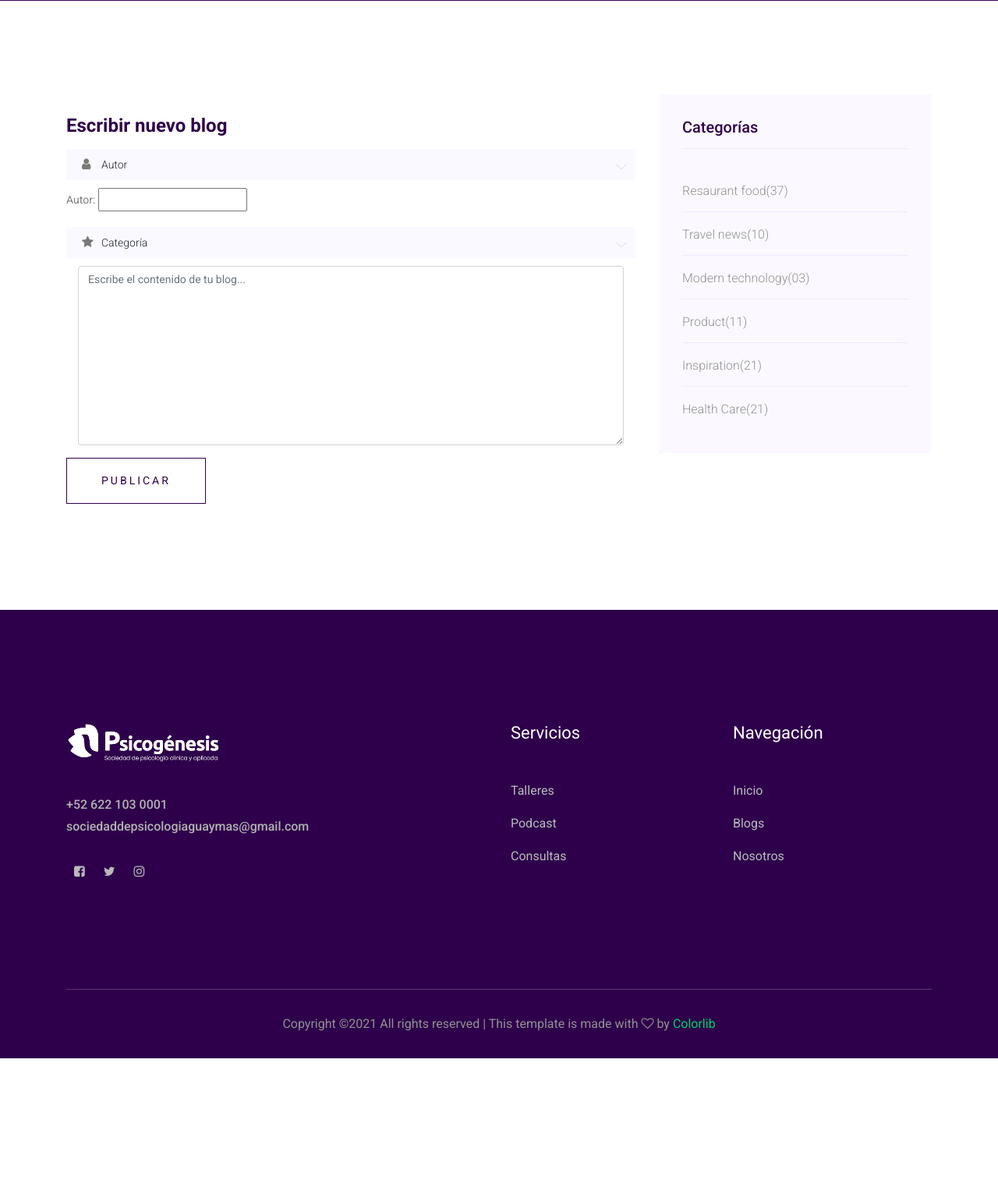
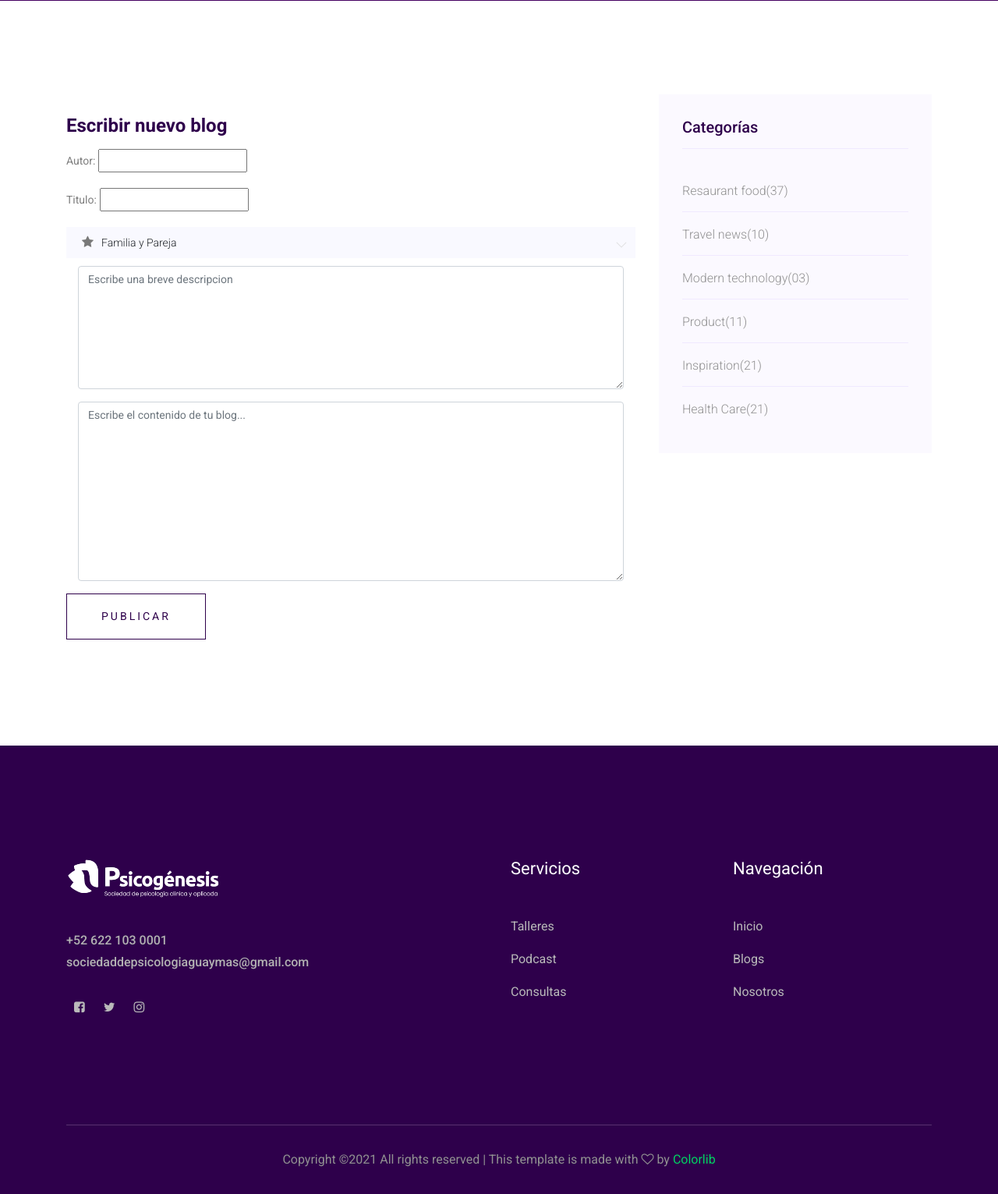
Before and after one commit to MarioJRG/psicogenesis1, a PHP site: page /agregar_blog.php in a window 1280 px wide. Shown: the part 499-2030 px from the top of the page at 78% size. Before the commit the page ends 1856 px from the top, so only its background shows below. Run offline with PHP 8.4, Linux system fonts and the light colour scheme; some web fonts are replaced.

Commit message:
ya guarda pero sin imagenes

```diff
--- a/agregar_blog.php
+++ b/agregar_blog.php
@@ -19,6 +19,7 @@
      <!-- bradcam_area_end -->
 
    <!--================Blog Area =================-->
+   <form action="agregar_blog.php" method="post">
    <section class="blog_area single-post-area section-padding">
       <div class="container">
          <div class="row">
@@ -28,6 +29,37 @@
                   <div class="blog_details">
                      <h2>Escribir nuevo blog
                      </h2>
+
+                     <div class="input-group-icon mt-10">
+                     <div class="icon"><i class="" aria-hidden="true"></i></div>
+                     <div class="form-select" id="default-select"">
+                     <label for="autor">Autor:</label>
+                        <input type="text" id="autor" name="autor">
+                        </div>
+                        </div>
+
+                        <div class="input-group-icon mt-10">
+                     <div class="icon"><i class="" aria-hidden="true"></i></div>
+                     <div class="form-select" id="default-select"">
+                     <label for="titulo">Titulo:</label>
+                        <input type="text" id="titulo" name="titulo">
+                        </div>
+                        </div>
+
+
+                     <div class="input-group-icon mt-10">
+								<div class="icon"><i class="fa fa-star" aria-hidden="true"></i></div>
+								<div class="form-select" id="default-select"">
+											<select name='categoria'>
+
+									<option value="familia y pareja">Familia y Pareja</option>
+									<option value="crianza positiva">Crianza Positiva</option>
+									<option value="neuropsicologia">Neuropsicologia</option>
+									<option value="vida laboral">Vida Laboral</option>
+									</select>
+								</div>
+							</div>
+                  <!--
                      <div class="input-group-icon mt-10">
 								<div class="icon"><i class="fa fa-user" aria-hidden="true"></i></div>
 								<div class="form-select" id="default-select"">
@@ -40,43 +72,54 @@
 									</select>
 								</div>
 							</div>
-
-                     <div class="input-group-icon mt-10">
-                     <div class="icon"><i class="" aria-hidden="true"></i></div>
-                     <div class="form-select" id="default-select"">
-                     <label for="fname">Autor:</label>
-                        <input type="text" id="fname" name="fname">
-                        </div>
-                        </div>
+-->
+                     <div class="col-12 mt-10">
+                           <div class="form-group">
+                              <textarea class="form-control w-100" name="descripcion" id="descripcion" cols="15" rows="6"
+                                 placeholder="Escribe una breve descripcion"></textarea>
+                           </div>
+                     </div>
 
 
-                     <div class="input-group-icon mt-10">
-								<div class="icon"><i class="fa fa-star" aria-hidden="true"></i></div>
-								<div class="form-select" id="default-select"">
-											<select>
-												<option value=" 1">Categoría</option>
-									<option value="1">Dhaka</option>
-									<option value="1">Dilli</option>
-									<option value="1">Newyork</option>
-									<option value="1">Islamabad</option>
-									</select>
-								</div>
-							</div>
 
 							<div class="col-12 mt-10">
                            <div class="form-group">
-                              <textarea class="form-control w-100" name="contenido" id="contenido" cols="30" rows="9"
+                              <textarea class="form-control w-100" name="blog" id="blog" cols="30" rows="9"
                                  placeholder="Escribe el contenido de tu blog..."></textarea>
                            </div>
                      </div>
+
                      <div class="form-group">
-                        <button type="submit" class="button button-contactForm btn_1 boxed-btn">Publicar</button>
+                        <button type="submit" name='subirBlog' class="button button-contactForm btn_1 boxed-btn">Publicar</button>
                      </div>
 
                   </div>
                </div>
+               </form>
+            <?php
+               include_once('modulos/blogController.php');
 
-
+               $blogG = new blog();
+               date_default_timezone_set('America/Hermosillo');
+               $fecha_actual=date("Y-m-d H:i:s");
+               if(isset($_REQUEST['subirBlog'])){
+                  if (isset($_POST['autor'])&&isset($_POST['titulo'])&&isset($_POST['categoria'])&&
+                  isset($_POST['descripcion'])&&isset($_POST['blog'])){
+                     $autor=$_POST['autor'];
+                     $titulo=$_POST['titulo'];
+                     $categoria=$_POST['categoria'];
+                     $descripcion=$_POST['descripcion'];
+                     $blog=$_POST['blog'];
+                     if($blogG -> guardar($autor,$titulo,$descripcion,$blog,$categoria,$fecha_actual)){
+                        echo '<Script> alert("Guardado")</Script>';
+                     }else{
+                        echo '<Script> alert("error")</Script>';
+                     }
+                  }else{
+                     echo '<Script> alert("error")</Script>';
+                  }
+               }
+            ?>
             </div>
             <div class="col-lg-4">
                <div class="blog_right_sidebar">
--- a/modulos/blogController.php
+++ b/modulos/blogController.php
@@ -1,18 +1,20 @@
 <?php
 include ('db.php');
 class blog extends DB {
-    private $nombre;
+    private $autor;
     private $titulo;
     private $fecha;
     private $descripcion;
     private $blog;
+    private $categoria;
+
     private $imagen;
 
-    function guardar( $nombre, $titulo, $descripcion, $blog){
-        $query = $this ->connect() -> prepare ('INSERT INTO blogs (nombre,titulo,descripcion,blog)
-        VALUES(:nombre,:titulo,:descripcion,:blog)');
-        $query ->execute(['nombre'=>$nombre,'titulo'=>$titulo,'descripcion'=>$descripcion,
-        'blog'=>$blog]);
+    function guardar( $autor, $titulo, $descripcion, $blog,$categoria,$fecha){
+        $query = $this ->connect() -> prepare ('INSERT INTO blogs (autor,titulo,descripcion,blog,categoria,fecha)
+        VALUES(:autor,:titulo,:descripcion,:blog,:categoria,:fecha)');
+        $query ->execute(['autor'=>$autor,'titulo'=>$titulo,'descripcion'=>$descripcion,
+        'blog'=>$blog,'categoria'=>$categoria,'fecha'=>$fecha]);
         if ($query) {
             return true;
         }
```
Also changed, not shown: modulos/pruebla.php (+5 -4 lines).
